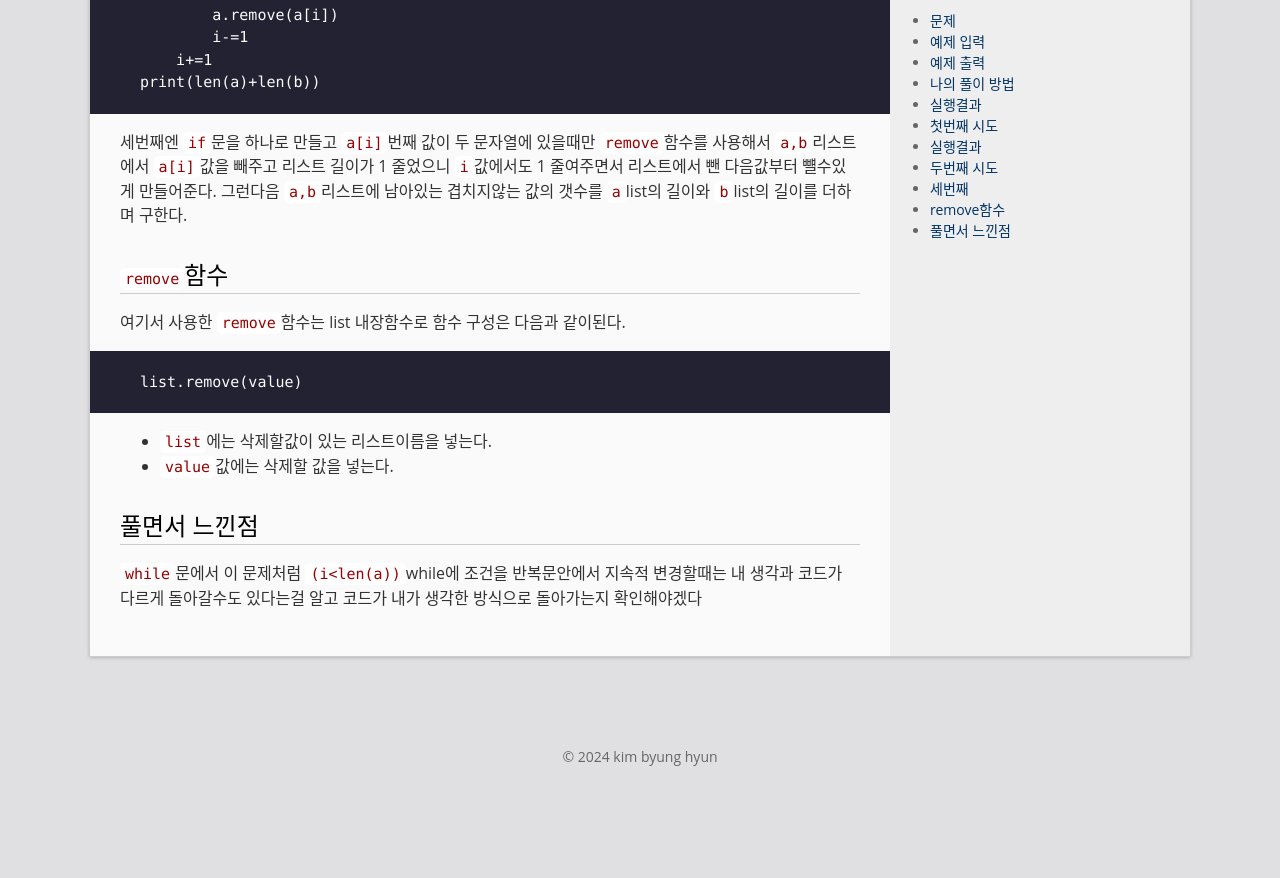
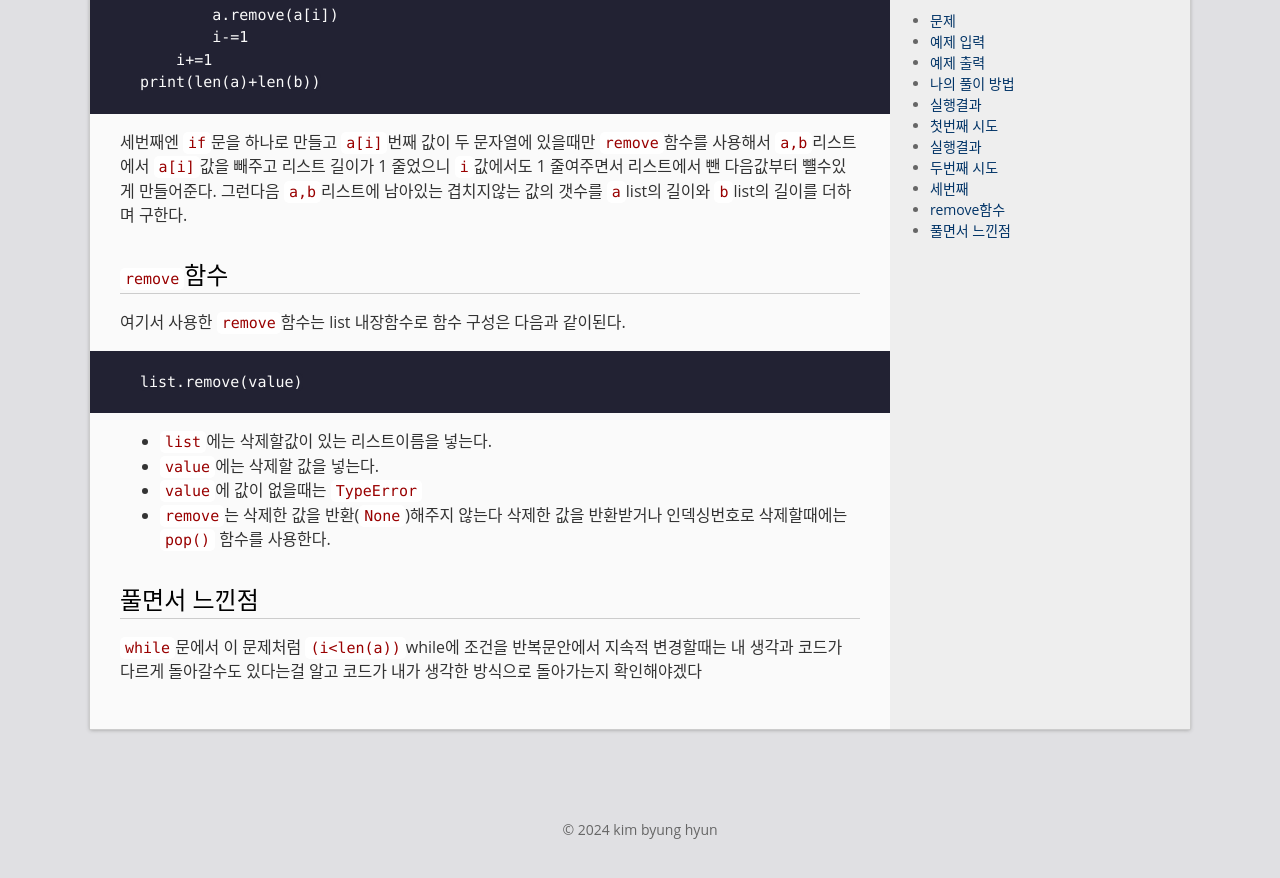
Before and after one commit to bh6366632/bh6366632.github.com, a Jekyll site: the page built from _posts/2024-04-06-anagram.md, in a window 1280 px wide and 900 px high, scrolled down 2845 px. Shown: the top 878 px of the window. Built offline with Jekyll 4.4.1, drawn with Linux system fonts in a browser that asks for light colours; before the commit the page ends 3672 px from its top, so only the background shows below that.

Commit message:
Update 2024-04-06-anagram.md

````diff
--- a/_posts/2024-04-06-anagram.md
+++ b/_posts/2024-04-06-anagram.md
@@ -115,8 +115,10 @@ print(len(a)+len(b))
 list.remove(value)
 ```
 - `list`에는 삭제할값이 있는 리스트이름을 넣는다.
-- `value`값에는 삭제할 값을 넣는다.
-
+- `value`에는 삭제할 값을 넣는다.
+- `value`에 값이 없을때는 `TypeError`
+- `remove`는 삭제한 값을 반환(`None`)해주지 않는다
+삭제한 값을 반환받거나 인덱싱번호로 삭제할때에는 `pop()` 함수를 사용한다.
 
 # 풀면서 느낀점
 `while`문에서 이 문제처럼 `(i<len(a))`while에 조건을 반복문안에서 지속적 변경할때는
````
